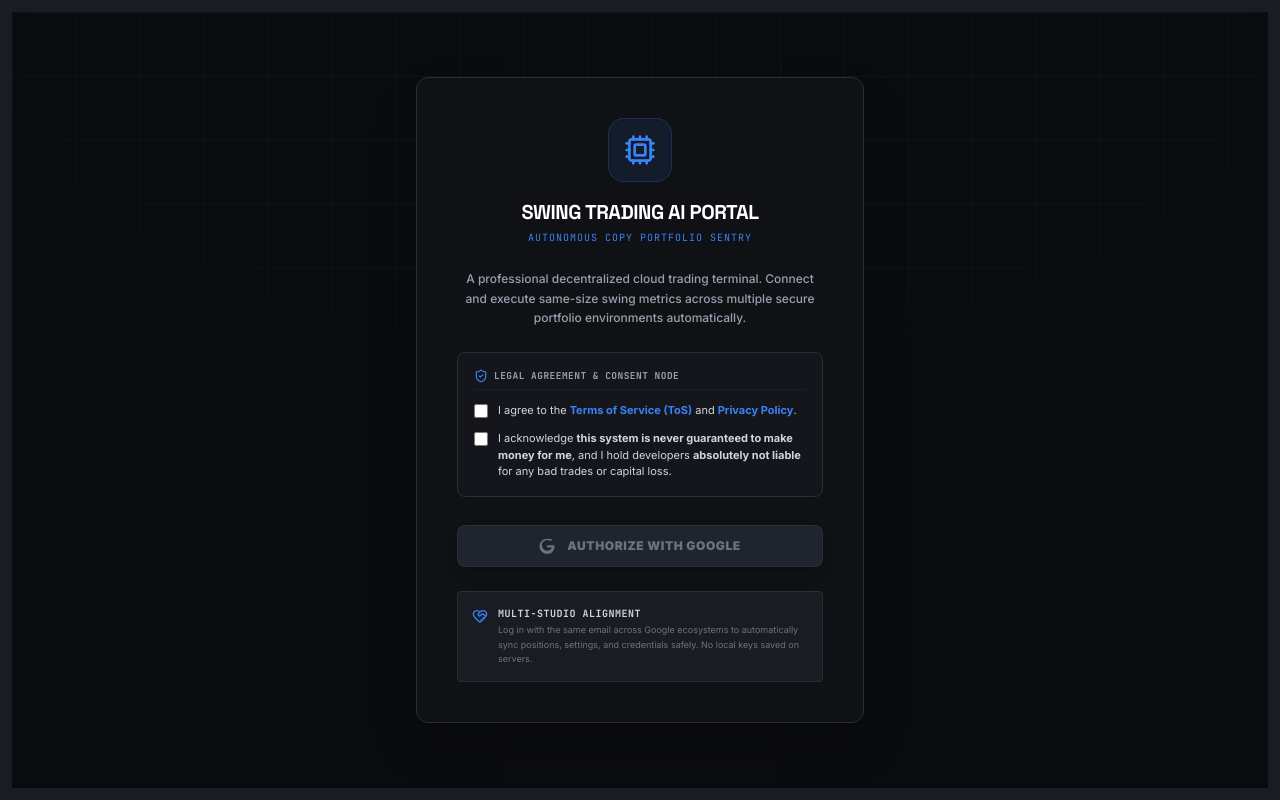
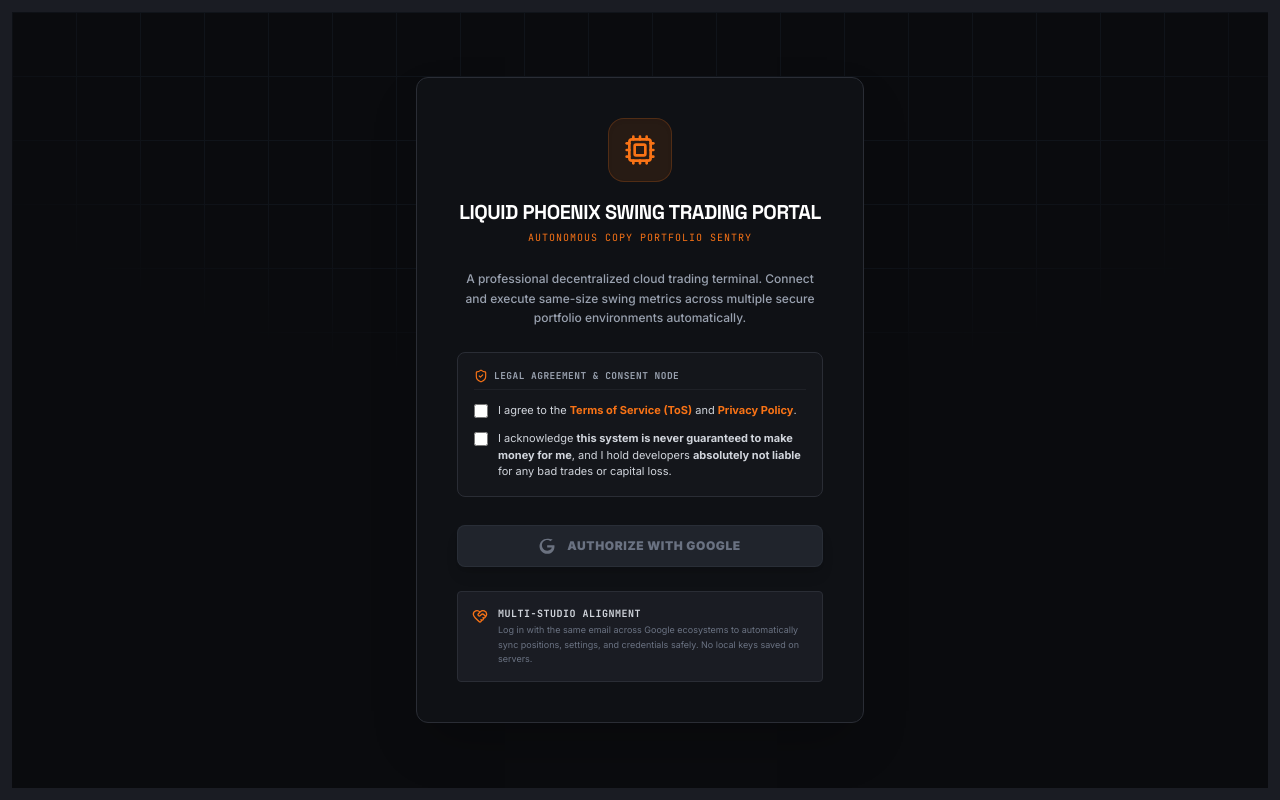
Before and after one commit to Ydnar21/bot.liquid-phoenix.com, a React (Vite) app: page / in a window 1280 px wide. Built offline with nearby package versions, Linux system fonts and the light colour scheme; no server answers.

Commit message:
feat: Brand Liquid Phoenix Swing Trading Portal
Updates the application title, headings, and accent colors to reflect the new branding "Liquid Phoenix Swing Trading Portal". Changes the accent color from blue to orange to align with the new brand identity.

```diff
--- a/index.html
+++ b/index.html
@@ -3,7 +3,7 @@
   <head>
     <meta charset="UTF-8" />
     <meta name="viewport" content="width=device-width, initial-scale=1.0" />
-    <title>My Google AI Studio App</title>
+    <title>Liquid Phoenix Swing Trading Portal</title>
   </head>
   <body>
     <div id="root"></div>
--- a/src/App.tsx
+++ b/src/App.tsx
@@ -271,7 +271,7 @@ export default function App() {
                 <Cpu className="w-8 h-8" />
               </div>
               <div className="space-y-1">
-                <h1 className="text-xl font-bold tracking-tight uppercase text-white font-display">Swing Trading AI Portal</h1>
+                <h1 className="text-xl font-bold tracking-tight uppercase text-white font-display">Liquid Phoenix Swing Trading Portal</h1>
                 <p className="text-[10px] text-theme-accent font-mono tracking-widest uppercase">Autonomous Copy Portfolio Sentry</p>
               </div>
             </div>
--- a/src/components/Header.tsx
+++ b/src/components/Header.tsx
@@ -31,7 +31,7 @@ export default function Header({
           </div>
           <div>
             <h1 className="text-base font-bold tracking-tight uppercase text-white flex items-center gap-2">
-              Swing Trading AI <span className="text-theme-accent text-[9px] border border-theme-accent px-1.5 py-0.5 rounded font-mono">v1.0.4</span>
+              Liquid Phoenix Swing Trading Portal <span className="text-theme-accent text-[9px] border border-theme-accent px-1.5 py-0.5 rounded font-mono">v1.0.4</span>
             </h1>
             <p className="text-[10px] text-gray-500 font-mono tracking-widest uppercase">Autonomous Market Agent</p>
           </div>
@@ -97,7 +97,7 @@ export default function Header({
             className={`flex items-center gap-1.5 text-xs font-bold uppercase tracking-wider px-4 py-2 rounded shadow-sm transition-all duration-150 cursor-pointer ${
               botConfig.isBotRunning
                 ? "bg-rose-600 text-white hover:bg-rose-700"
-                : "bg-theme-accent text-black hover:bg-blue-600"
+                : "bg-theme-accent text-black hover:bg-orange-600"
             }`}
           >
             {botConfig.isBotRunning ? (
--- a/src/components/ScreenerPanel.tsx
+++ b/src/components/ScreenerPanel.tsx
@@ -202,7 +202,7 @@ export default function ScreenerPanel({
                           className={`flex items-center gap-1.5 px-5 py-2.5 rounded text-xs font-black uppercase font-mono transition-colors cursor-pointer ${
                             hasActivePosition
                               ? "bg-theme-input text-gray-500 border border-theme-border cursor-not-allowed"
-                              : "bg-theme-accent text-black hover:bg-blue-600 shadow"
+                              : "bg-theme-accent text-black hover:bg-orange-600 shadow"
                           }`}
                         >
                           <Coins className="w-3.5 h-3.5" />
--- a/src/components/Settings.tsx
+++ b/src/components/Settings.tsx
@@ -157,7 +157,7 @@ export default function Settings({ config, onSaveConfig, currentUser }: Settings
           <button
             type="submit"
             disabled={loading}
-            className="w-full mt-6 bg-theme-accent hover:bg-blue-600 disabled:opacity-50 text-black px-4 py-2.5 rounded text-xs font-black uppercase tracking-wider transition-colors flex items-center justify-center gap-2 cursor-pointer shadow-lg disabled:cursor-wait"
+            className="w-full mt-6 bg-theme-accent hover:bg-orange-600 disabled:opacity-50 text-black px-4 py-2.5 rounded text-xs font-black uppercase tracking-wider transition-colors flex items-center justify-center gap-2 cursor-pointer shadow-lg disabled:cursor-wait"
           >
             <Save className="w-3.5 h-3.5" />
             <span>{loading ? "Syncing..." : isSaved ? "Saved Successfully!" : "Save and Sync Keys"}</span>
--- a/src/index.css
+++ b/src/index.css
@@ -10,7 +10,7 @@
   --color-theme-border: #2A2D35;
   --color-theme-input: #1A1C23;
   --color-theme-active-panel: #14161B;
-  --color-theme-accent: #3B82F6;
+  --color-theme-accent: #F97316;
   --color-theme-text-primary: #E0E0E0;
 }
 
```
